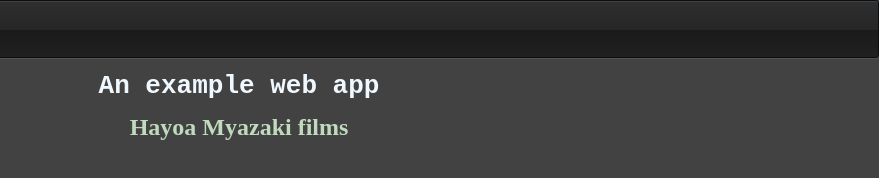
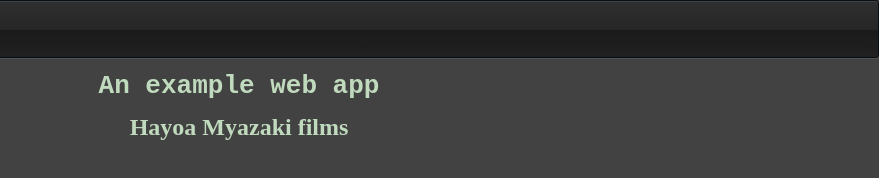
Before and after one commit to cphillips-korewireless/web-dev-essentials, a plain HTML site: page index.html in a window 1280 px wide. Shown: the full height of the page, 401-1280 px from the left. Drawn offline with Linux system fonts and the light colour scheme; no server answers.

Commit message:
comments

```diff
--- a/styles.css
+++ b/styles.css
@@ -31,11 +31,11 @@ body {
 }
 
 
-h1 {
+/*h1 {*/
 
-    color: aliceblue;
+/*    color: aliceblue;*/
 
-}
+/*}*/
 
 /*h1 {
     */
```
